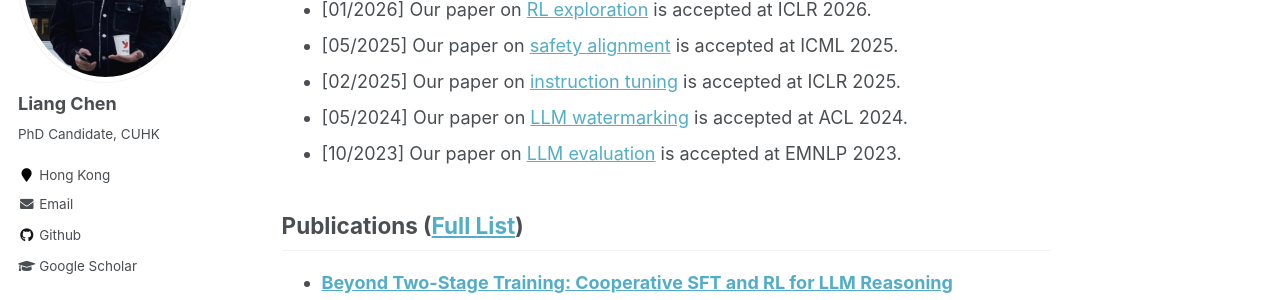
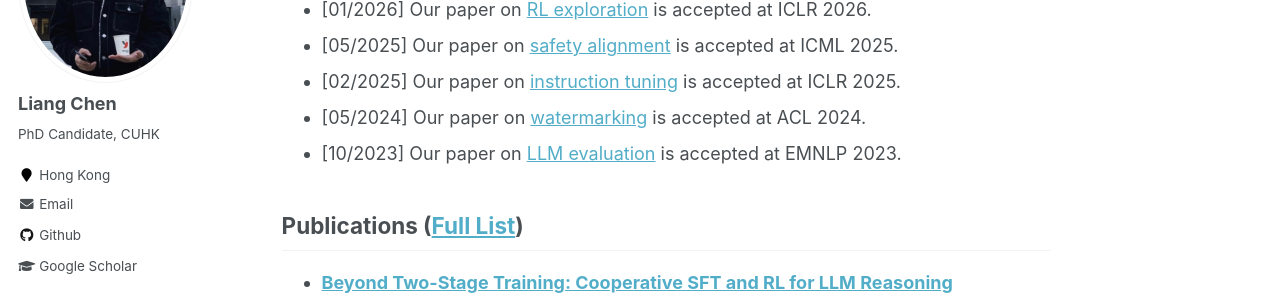
Before and after one commit to ChanLiang/ChanLiang.github.io, a Jekyll site: the page built from _pages/about.md, in a window 1280 px wide and 900 px high, scrolled down 353 px. Shown: the part 153-453 px from the top of the window. Built offline with Jekyll 4.4.1, drawn with Linux system fonts in a browser that asks for light colours.

Commit message:
Update about.md

```diff
--- a/_pages/about.md
+++ b/_pages/about.md
@@ -19,7 +19,7 @@ I develop post-training methods for large language models, with the goal of maki
 - [01/2026] Our paper on [RL exploration](https://openreview.net/pdf?id=ObF4WIMkY6) is accepted at ICLR 2026.
 - [05/2025] Our paper on [safety alignment](https://openreview.net/pdf?id=EMHED4WTHT) is accepted at ICML 2025.
 - [02/2025] Our paper on [instruction tuning](https://openreview.net/pdf?id=txoJvjfI9w) is accepted at ICLR 2025.
-- [05/2024] Our paper on [LLM watermarking](https://aclanthology.org/2024.acl-long.496.pdf) is accepted at ACL 2024.
+- [05/2024] Our paper on [watermarking](https://aclanthology.org/2024.acl-long.496.pdf) is accepted at ACL 2024.
 - [10/2023] Our paper on [LLM evaluation](https://aclanthology.org/2023.emnlp-main.390.pdf.pdf) is accepted at EMNLP 2023.
 
 
```
